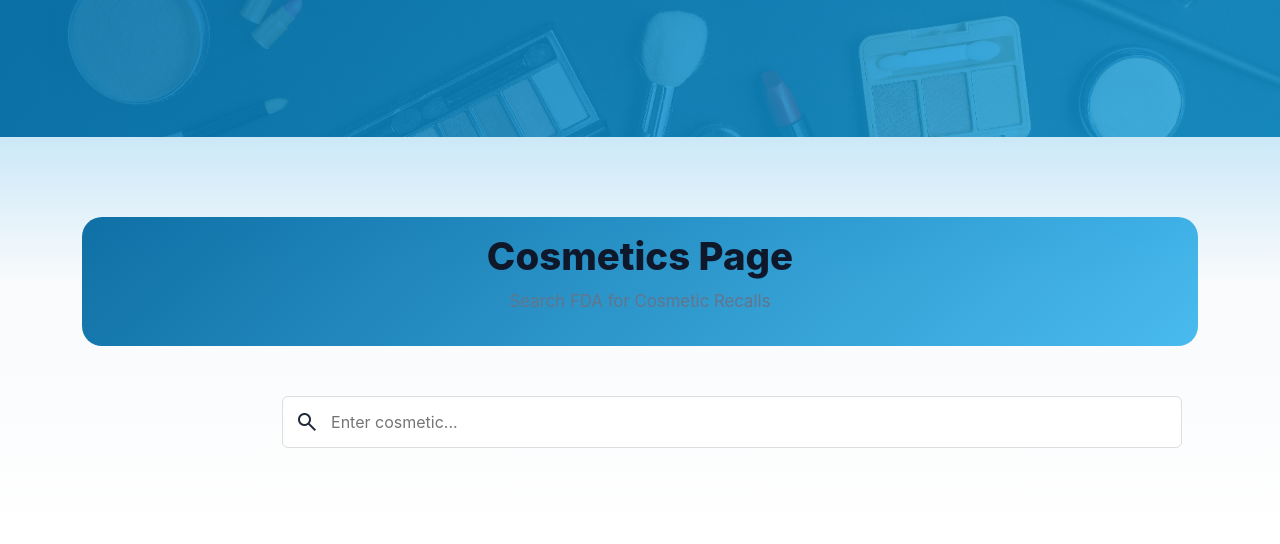
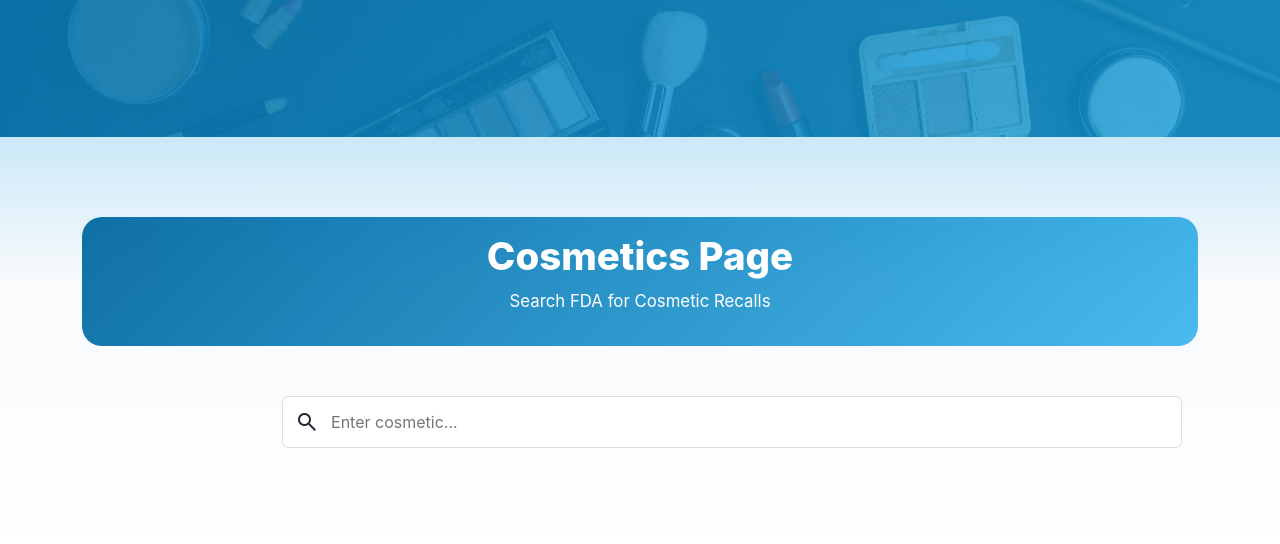
Before and after one commit to 10sChris/Recaller, a Flask app: page /cosmetics in a window 1280 px wide. Shown: the part 515-1059 px from the top of the page. Run offline with Flask 3, Linux system fonts and the light colour scheme.

Commit message:
Changed cosmetics text color to white

```diff
--- a/static/main.css
+++ b/static/main.css
@@ -421,6 +421,13 @@ body {
     color: white;
   }
 
+  .cosmetics-page .section-title p {
+    color: white;
+  }
+
+  .cosmetics-page .section-title h2 {
+    color: white;
+  }
 
   .cosmetics-page .popular-cosmetics{
     opacity: 0;
```
